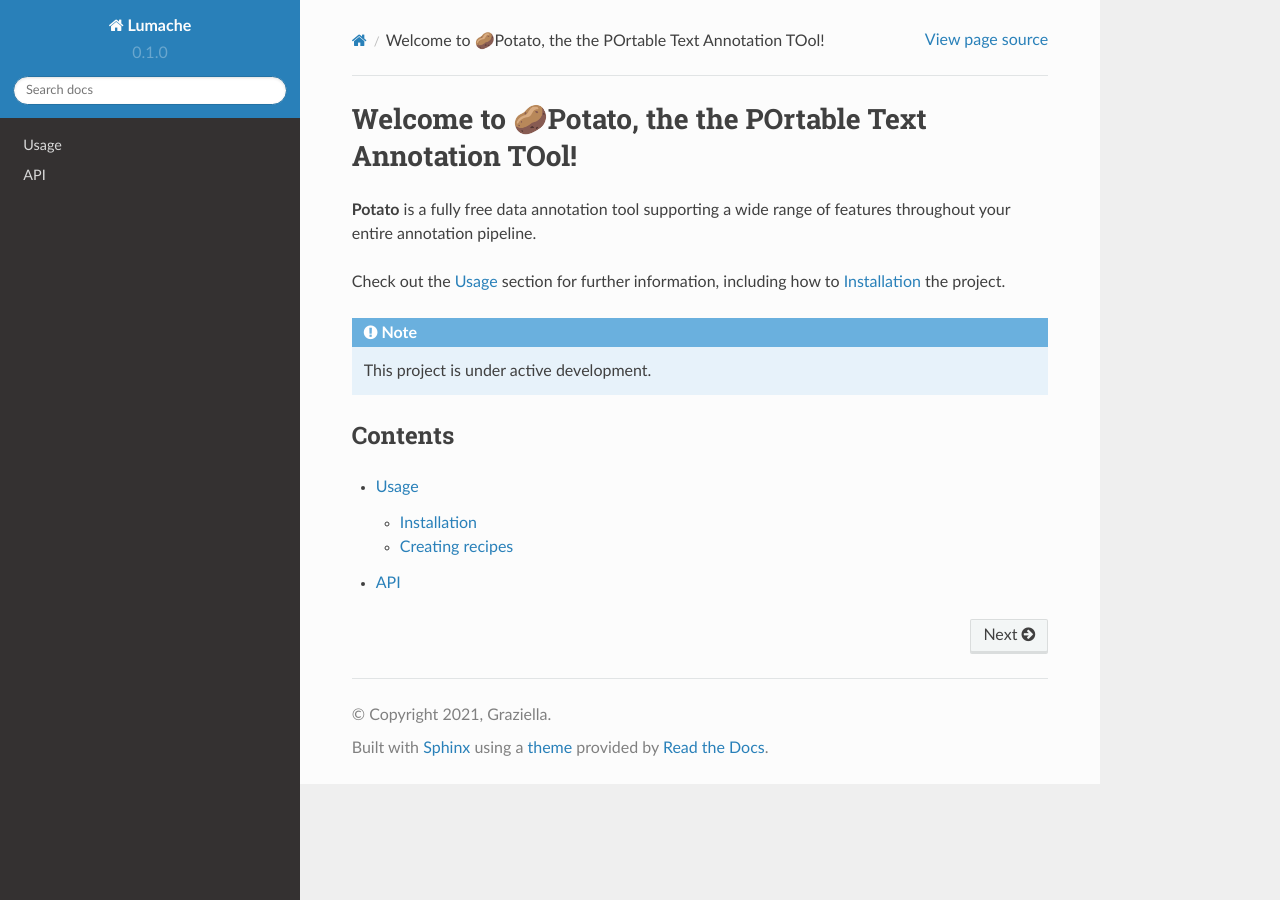
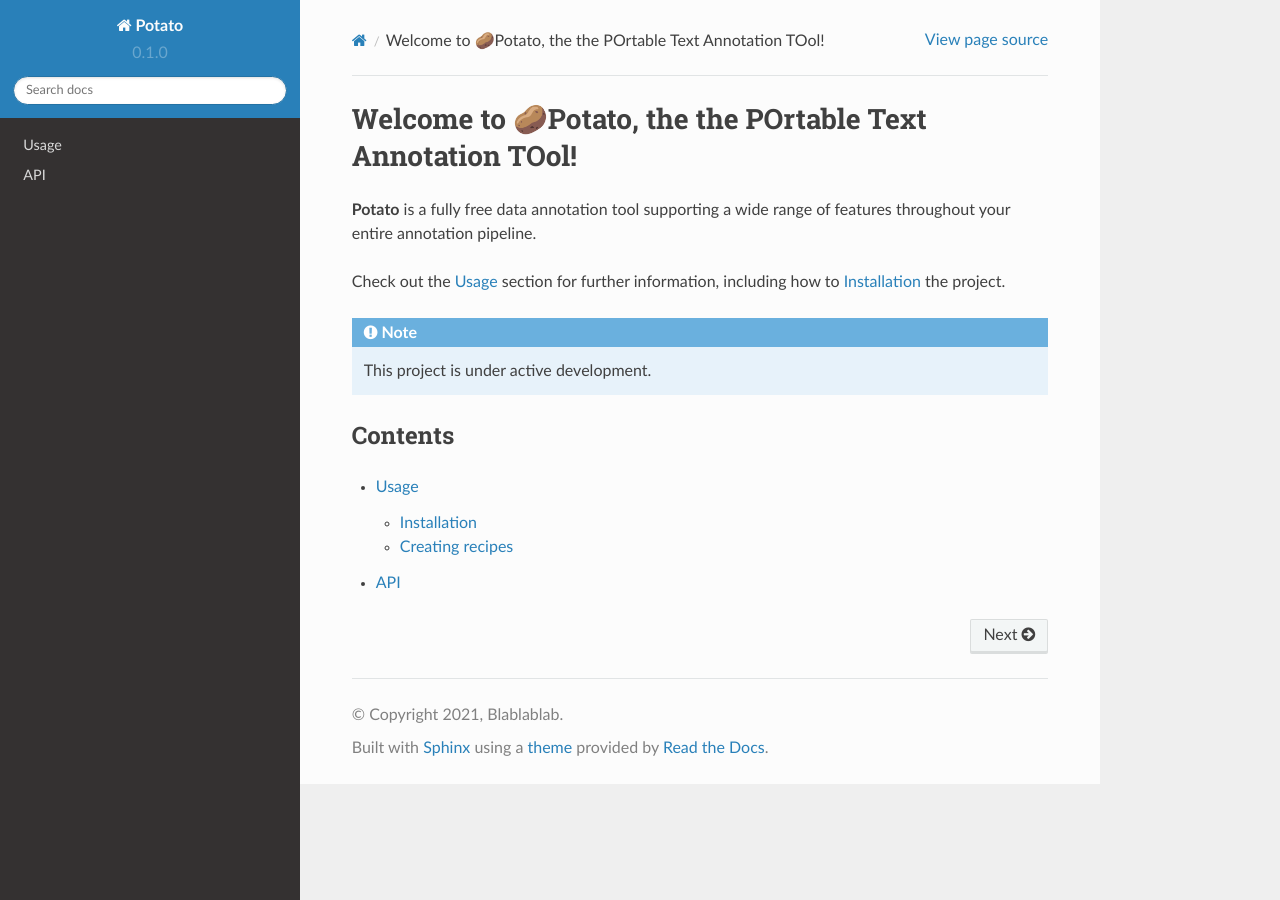
Before and after one commit to Jiaxin-Pei/potato-tutorial, a Sphinx documentation site: the page built from docs/source/index.rst, in a window 1280 px wide. Built offline with Sphinx 7.4.7 and the Read the Docs theme 2.0.0, drawn with Linux system fonts in a browser that asks for light colours.

Commit message:
Update conf.py

```diff
--- a/docs/source/conf.py
+++ b/docs/source/conf.py
@@ -2,9 +2,9 @@
 
 # -- Project information
 
-project = 'Lumache'
-copyright = '2021, Graziella'
-author = 'Graziella'
+project = 'Potato'
+copyright = '2021, Blablablab'
+author = 'Blablablab'
 
 release = '0.1'
 version = '0.1.0'
```
